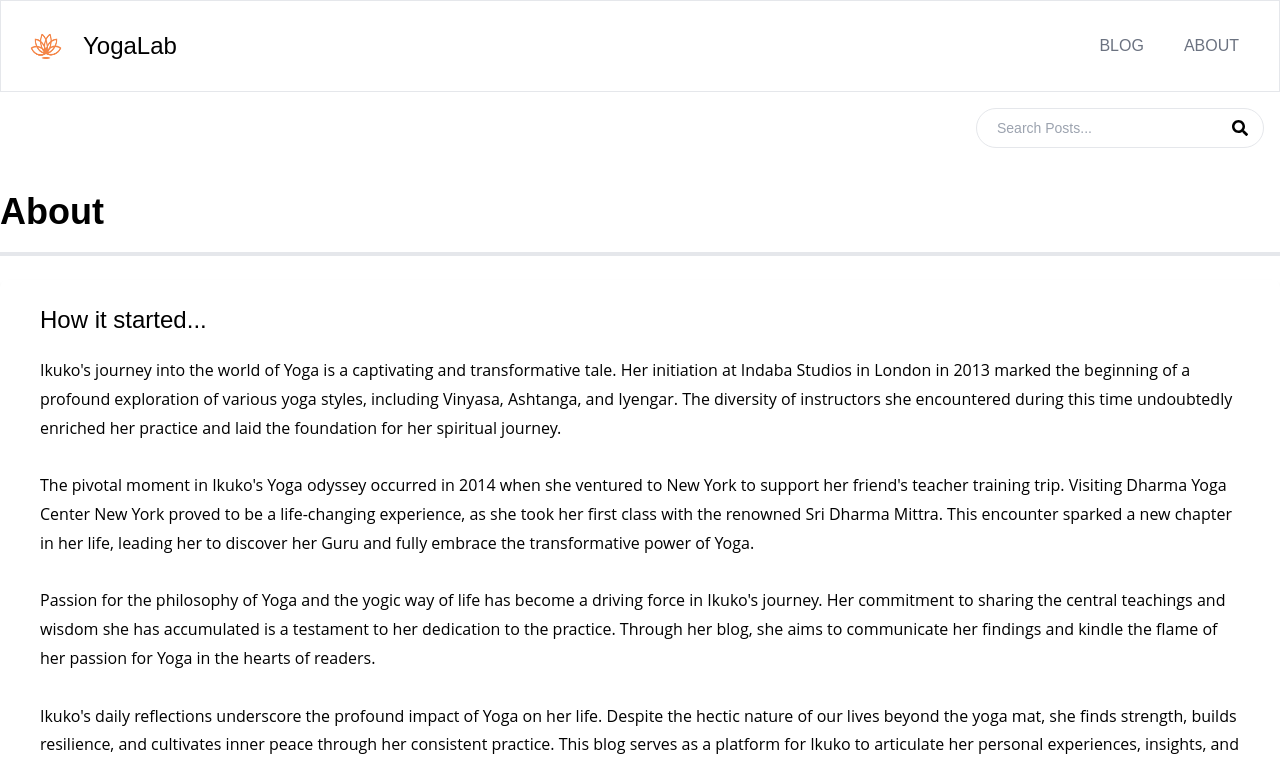
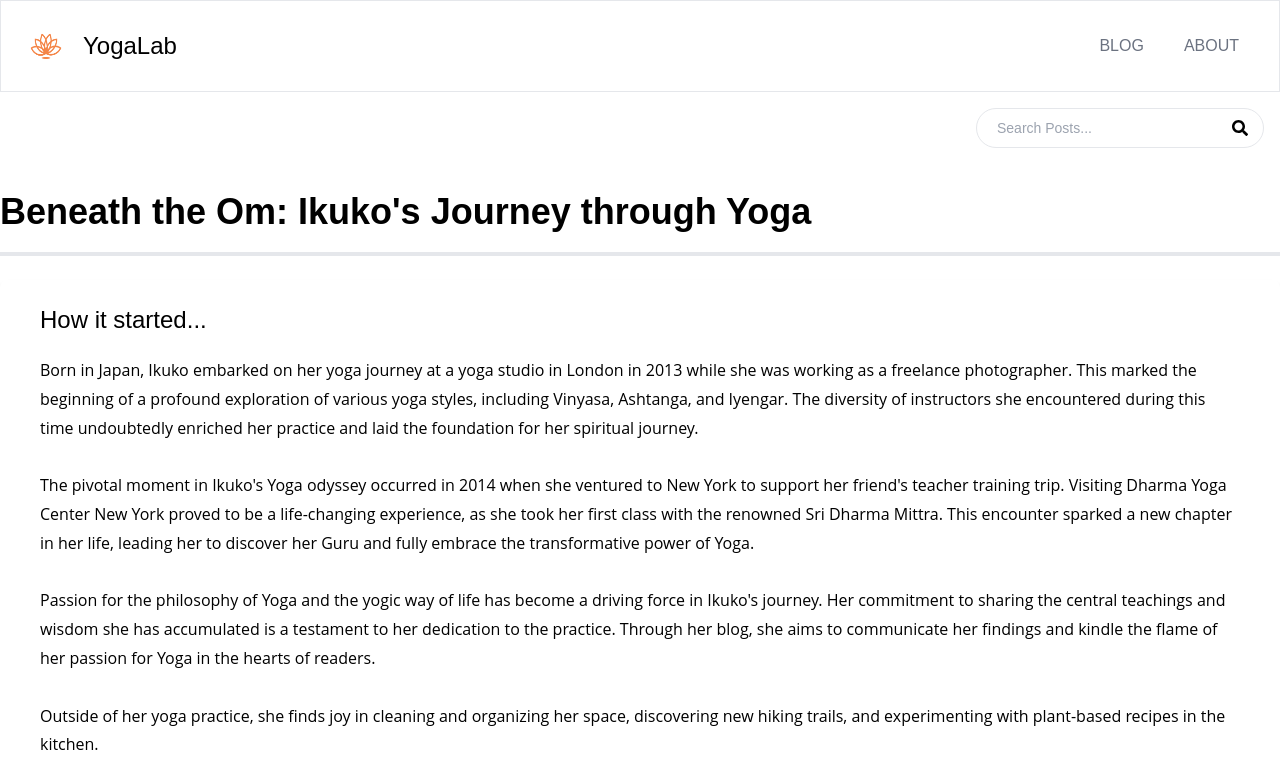
Before and after one commit to Ushisha/yogalab-blog, a Next.js app: page /about in a window 1280 px wide. Shown: the top 765 px of the page. Built offline with nearby package versions, Linux system fonts and the light colour scheme.

Commit message:
Update: About page

```diff
--- a/pages/about.js
+++ b/pages/about.js
@@ -5,7 +5,7 @@ export default function AboutPage() {
   return (
     <Layout title="About YogaLab">
       <h1 className="text-center md:text-left text-4xl border-b-4 pb-5 font-bold">
-        About
+        Beneath the Om: Ikuko's Journey through Yoga
       </h1>
       {/* bg-white */}
 
@@ -14,12 +14,12 @@ export default function AboutPage() {
           How it started...
         </h3>
         <p className="text-center md:text-left mb-3">
-          Ikuko's journey into the world of Yoga is a captivating and
-          transformative tale. Her initiation at Indaba Studios in London in
-          2013 marked the beginning of a profound exploration of various yoga
-          styles, including Vinyasa, Ashtanga, and Iyengar. The diversity of
-          instructors she encountered during this time undoubtedly enriched her
-          practice and laid the foundation for her spiritual journey.
+          Born in Japan, Ikuko embarked on her yoga journey at a yoga studio in
+          London in 2013 while she was working as a freelance photographer. This
+          marked the beginning of a profound exploration of various yoga styles,
+          including Vinyasa, Ashtanga, and Iyengar. The diversity of instructors
+          she encountered during this time undoubtedly enriched her practice and
+          laid the foundation for her spiritual journey.
           <br />
           <br />
           The pivotal moment in Ikuko's Yoga odyssey occurred in 2014 when she
@@ -39,14 +39,9 @@ export default function AboutPage() {
           in the hearts of readers.
           <br />
           <br />
-          Ikuko's daily reflections underscore the profound impact of Yoga on
-          her life. Despite the hectic nature of our lives beyond the yoga mat,
-          she finds strength, builds resilience, and cultivates inner peace
-          through her consistent practice. This blog serves as a platform for
-          Ikuko to articulate her personal experiences, insights, and the
-          invaluable lessons she has gained on her Yoga journey.
-          <br />
-          <br />
+          Outside of her yoga practice, she finds joy in cleaning and organizing
+          her space, discovering new hiking trails, and experimenting with
+          plant-based recipes in the kitchen.
         </p>
         <div className="text-center mt-6">
           <Image
@@ -59,9 +54,9 @@ export default function AboutPage() {
         </div>
 
         <p className="text-center text-gray-400 md:text-left font-bold">
-          @ Regent Park, London
+          Regent Park, London
           <br />
-          Created with Next.js Version 1.1.0
+          &copy; Ikuko Sawamoto 2024, Created with Next.js Version 1.1.0
         </p>
       </div>
     </Layout>
```
